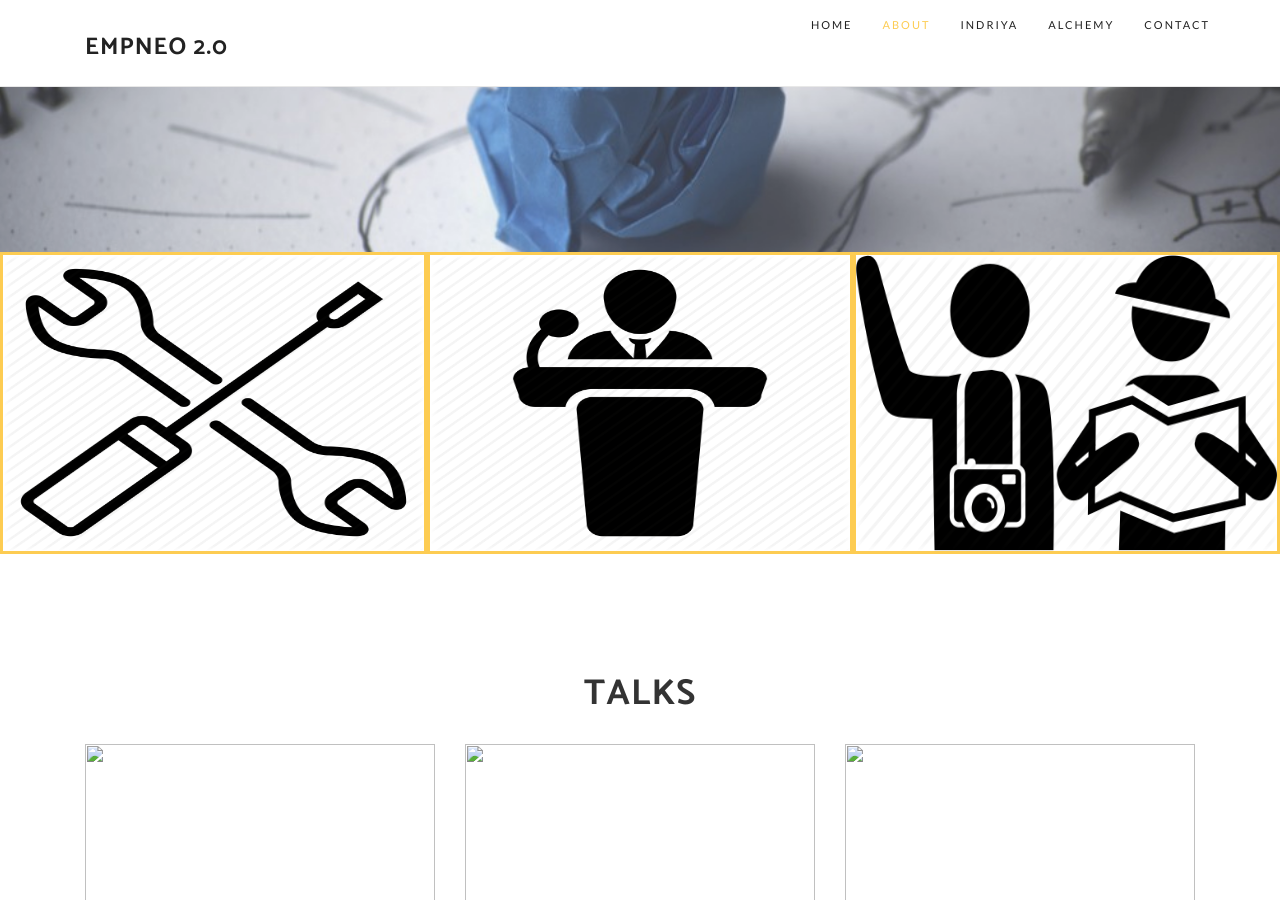
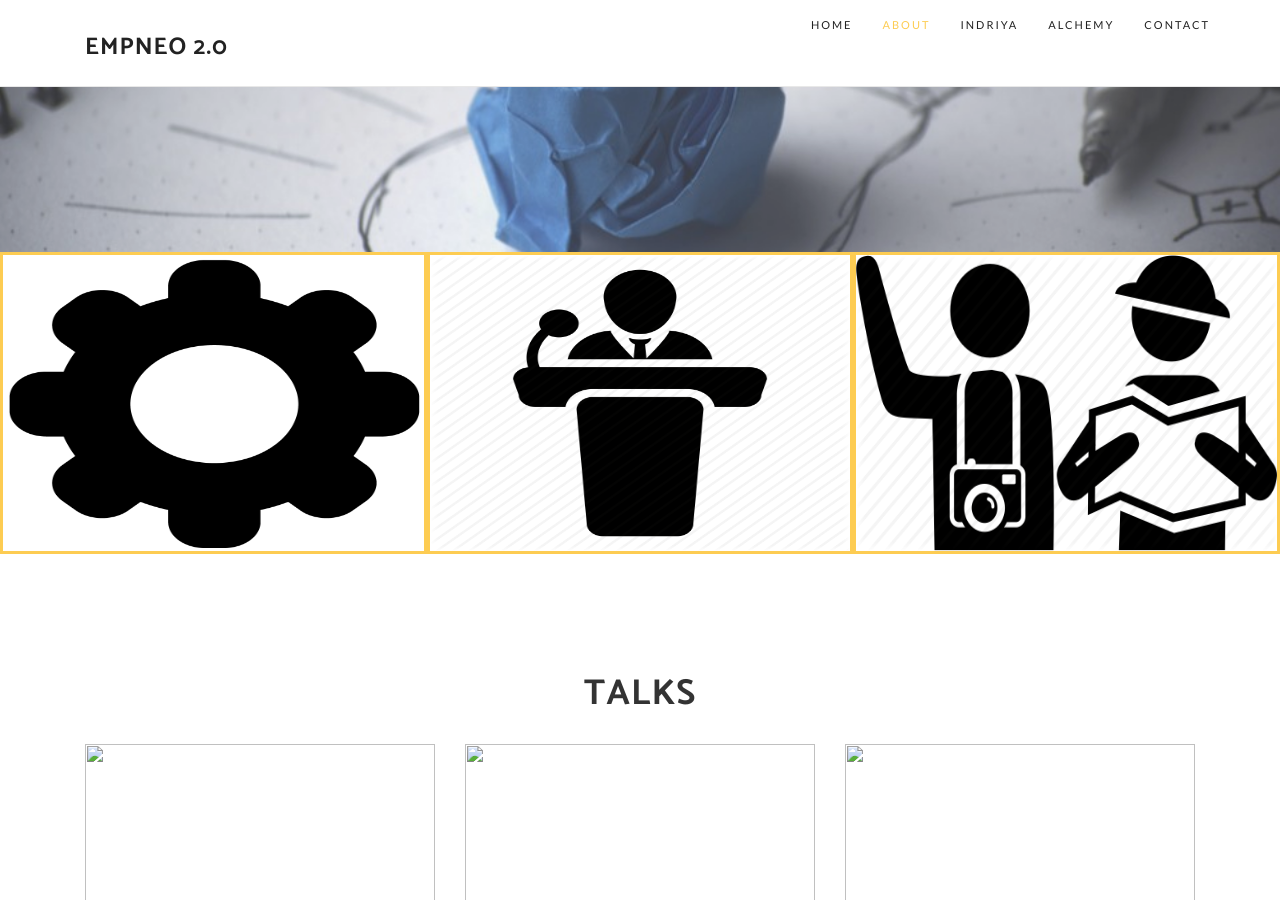
Before and after one commit to IEEEMEC/empneo, a Jekyll site: the page built from index.html, in a window 1280 px wide and 900 px high, scrolled down 1215 px. Built offline with Jekyll 4.4.1, drawn with Linux system fonts in a browser that asks for light colours; nearby versions of some CDN libraries; some web fonts are replaced; the list of posts is cut into pages by our own code.

Commit message:
Changed workshop icon

```diff
--- a/_includes/indriyacontent.html
+++ b/_includes/indriyacontent.html
@@ -16,7 +16,7 @@
 
 <div class="row ind">
     <div class="col-sm-8 col-sm-push-2">
-    <h2>INDRIYA -  <span style="background-color:#44aa92">THE SCIENCE FARE </span></h2>
+    <h2>INDRIYA -  <span style="background-color:#44aa92">THE SCIENCE FAIR </span></h2>
         <br>
         <img src="/img/indriya.jpg" alt="" style="width:100%; height: 600px;">
         <br> <br>
@@ -49,5 +49,5 @@
             <br><br><br>
     </div>
 
-
+   <div class="col-sm-8 col-sm-push-2">
 </div>
--- a/_includes/portfolio.html
+++ b/_includes/portfolio.html
@@ -34,7 +34,7 @@
         <div class="row no-gutter">
             <div class="col-lg-4 col-sm-6">
                 <a href="#workshop" class="portfolio-box">
-                    <img id="img" src="/img/workshop.png" class="img-responsive" alt="">
+                    <img id="img" src="/img/workshop1.png" class="img-responsive" alt="">
                     <div class="portfolio-box-caption">
                         <div class="portfolio-box-caption-content">
                             <div class="project-category text-faded">
```
